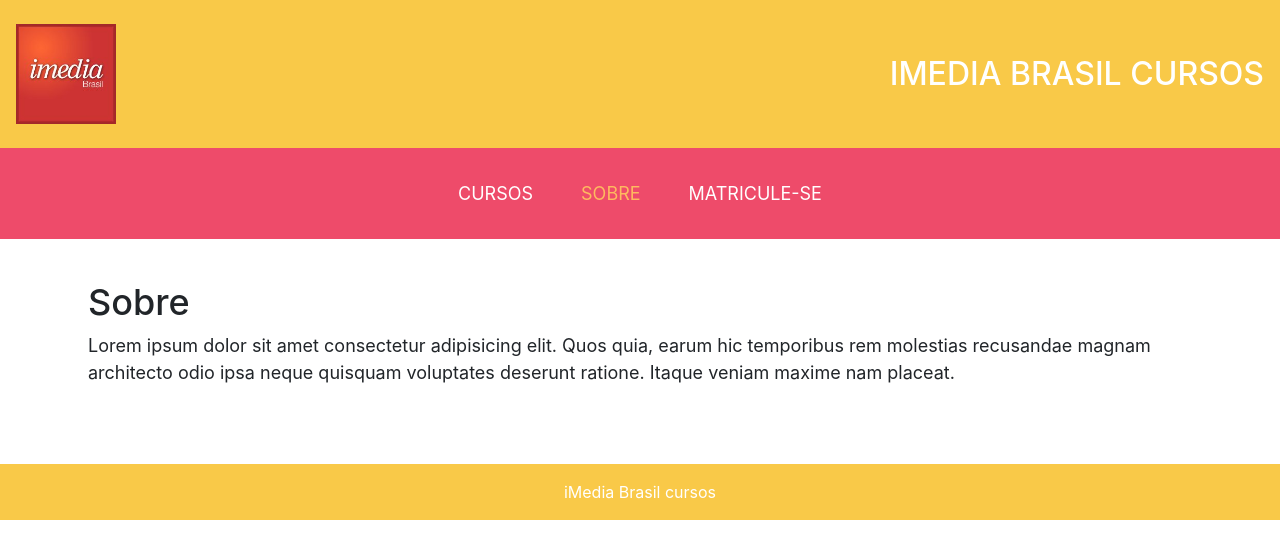
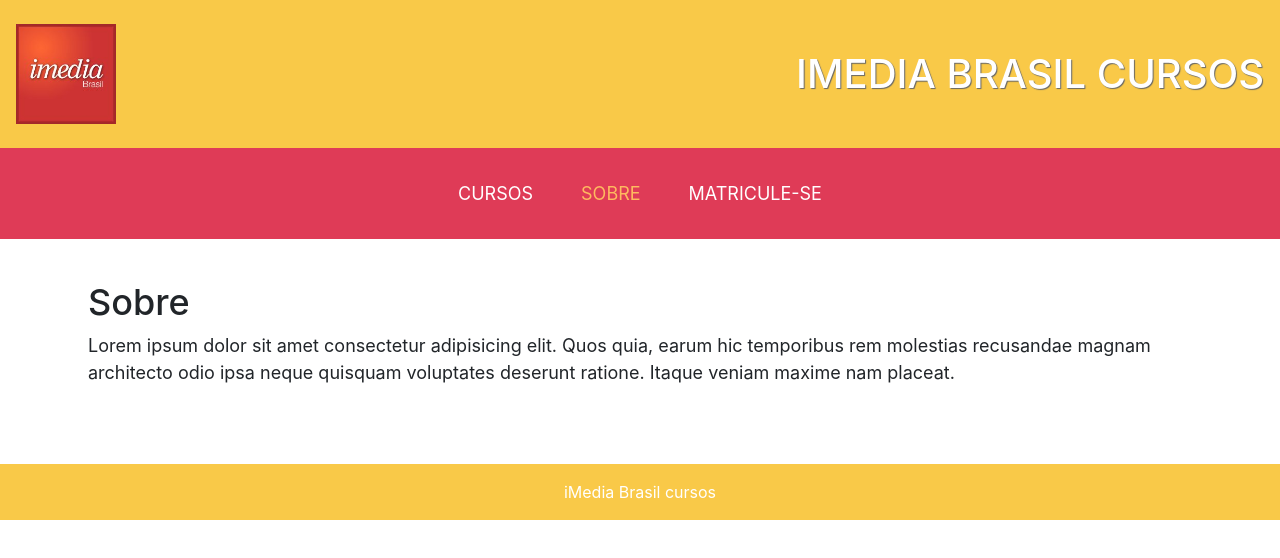
Before and after one commit to fellyph/angular-forms-curso, an Angular app: page /sobre in a window 1280 px wide. Shown: the top 558 px of the page. Built offline with nearby package versions, Linux system fonts and the light colour scheme.

Commit message:
little adjust over the header

```diff
--- a/src/app/main/navigation/navigation.component.css
+++ b/src/app/main/navigation/navigation.component.css
@@ -1,5 +1,5 @@
 .main-nav {
-  background: #EE4B6A;
+  background: #DF3B57;
   padding: 0.5em;
   margin: 0;
   list-style: none;
--- a/src/styles.css
+++ b/src/styles.css
@@ -52,8 +52,9 @@ a.btn {
 
 .navbar .title {
   color: white;
+  text-shadow: 1px 1px 1px #666;
   margin: 0.5em 0;
-  font-size: 2em;
+  font-size: 2.5em;
   text-transform: uppercase;
 }
 
```
